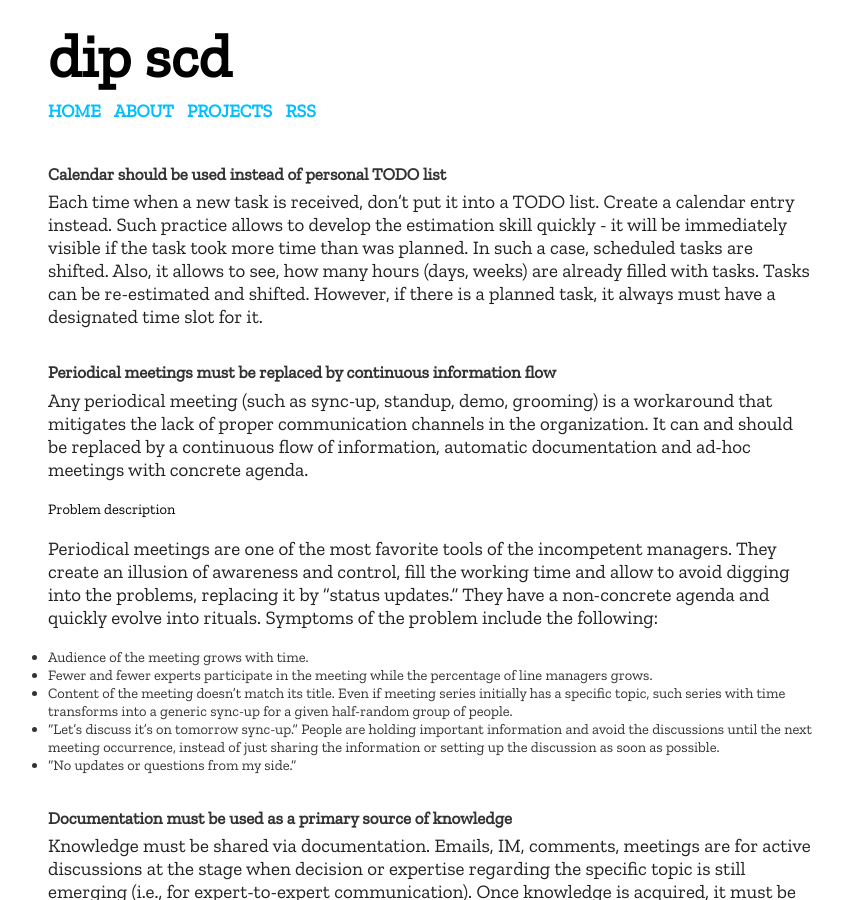
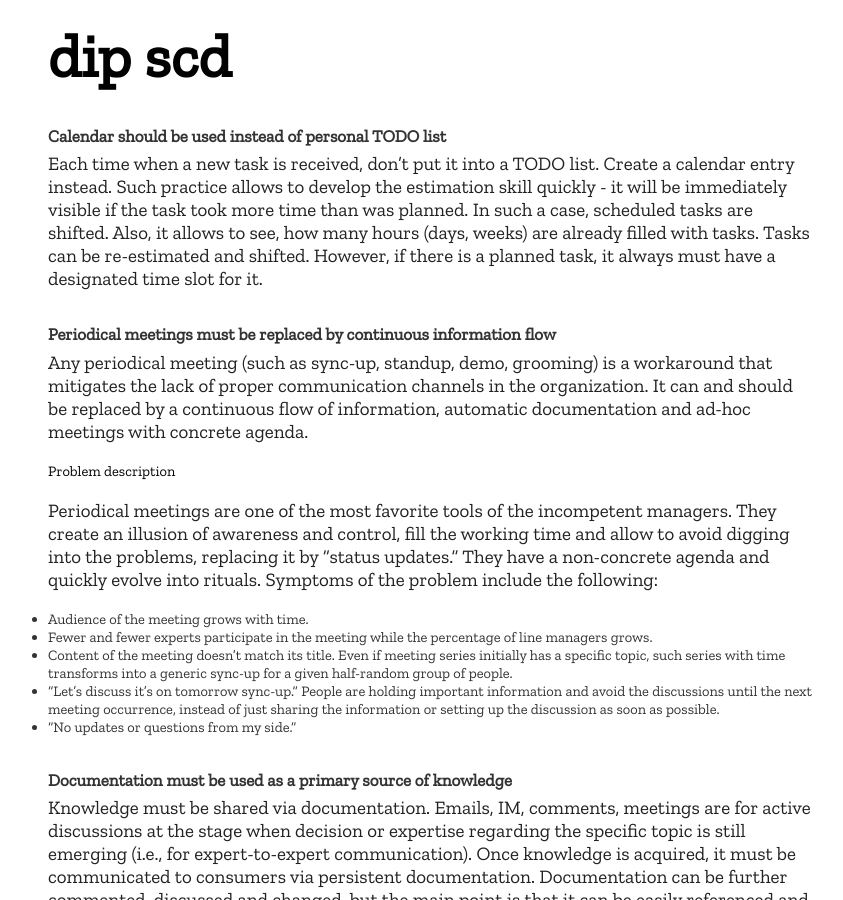
Before and after one commit to dip-scd/dip-scd.github.io, a Jekyll site: the page built from principles.md, in a window 1280 px wide and 900 px high. Shown: the whole window, without its empty margins (208-1051 px from the left). Built offline with Jekyll 4.4.1, drawn with Linux system fonts in a browser that asks for light colours; our own code applies the rules of GitHub Pages for plain Markdown files.

Commit message:
header simplified

```diff
--- a/_includes/header.html
+++ b/_includes/header.html
@@ -1,14 +1,13 @@
 <div class="header-container container">
   <header>
     <a href="{{ site.url }}" class="top-link">{{ site.name }}</a>
-      <ul class="nav">
-        <!--Change the  URL here if working on an absolute domain-->
+      <!-- ul class="nav">
         <li><a href="{{ site.url }}">Home</a></li>
         <li><a href="{{ site.url }}/about">About</a></li>
         {% if site.owner.github %}
           <li><a href="{{ site.owner.github }}" target="_blank">Projects</a></li>
         {% endif %}
         <li><a href="{{ site.url }}/feed.xml">RSS</a></li>
-      </ul>
+      </ul-->
   </header>
 </div>
```
